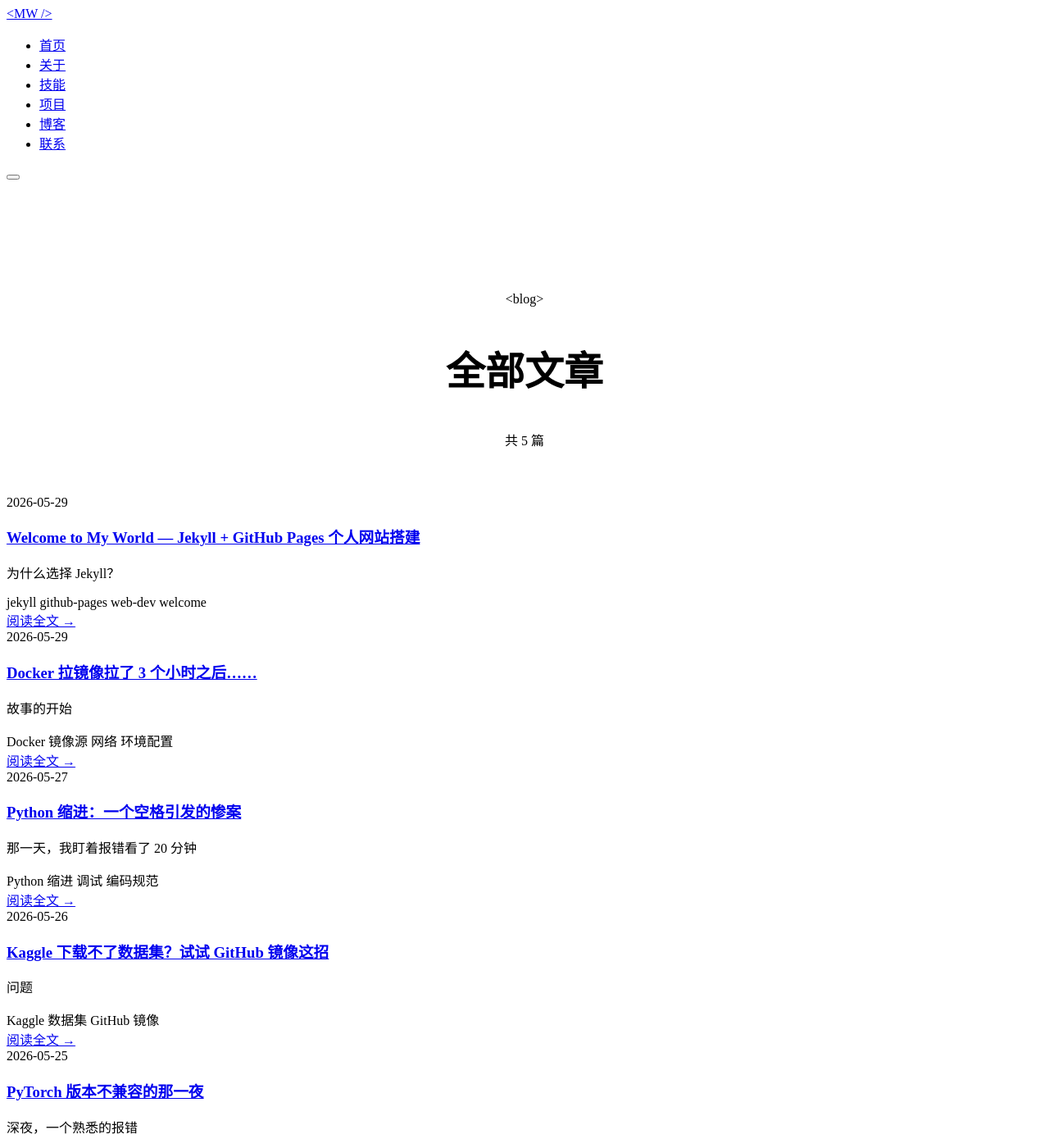
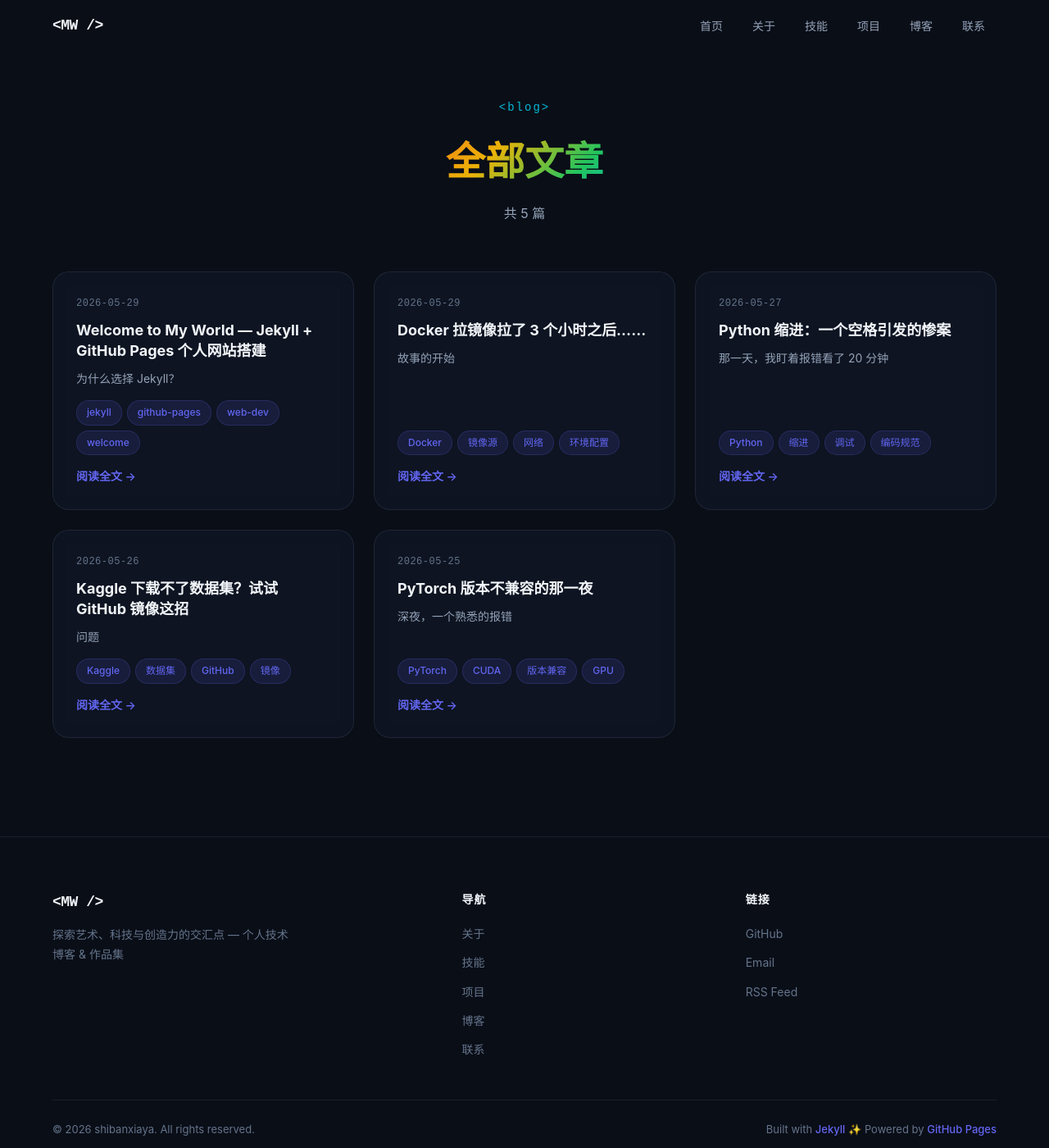
Before and after one commit to shibanxiaya/shibanxiaya.github.io, a Jekyll site: the page built from blog.html, in a window 1280 px wide and 1400 px high. Shown: the whole window at 82% size. Built offline with Jekyll 4.4.1, drawn with Linux system fonts in a browser that asks for light colours.

Commit message:
fix: add Jekyll front matter to style.scss so SCSS compiles to CSS on GitHub Pages
The main assets/css/style.scss was missing the required --- front matter,
causing Jekyll to skip SCSS compilation and serve unstyled HTML.

```diff
--- a/_sass/style.scss
+++ b/_sass/style.scss
@@ -1,6 +1,3 @@
----
----
-
 @import "base";
 @import "nav";
 @import "hero";
--- a/assets/css/style.scss
+++ b/assets/css/style.scss
@@ -1 +1,4 @@
-// --- @import 'style'; (already handled by Jekyll)
+---
+---
+
+@import 'style';
```
